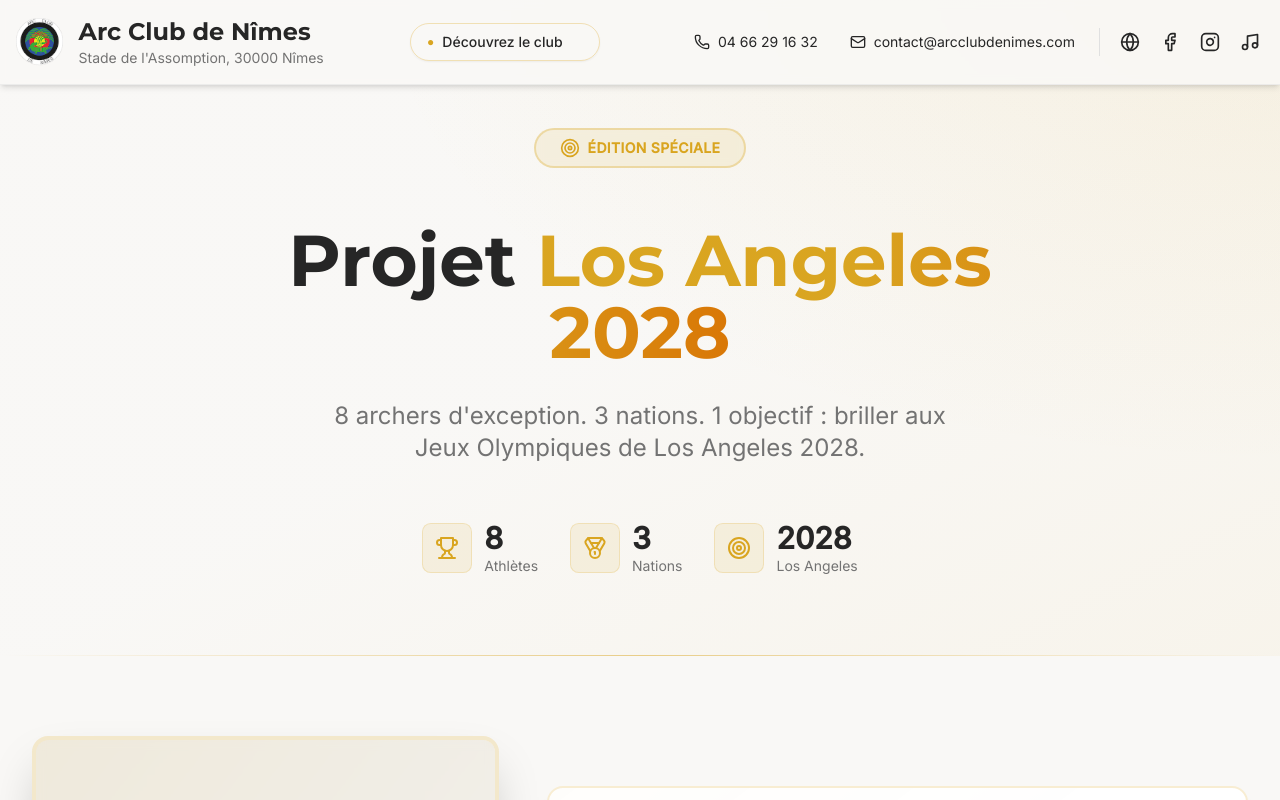
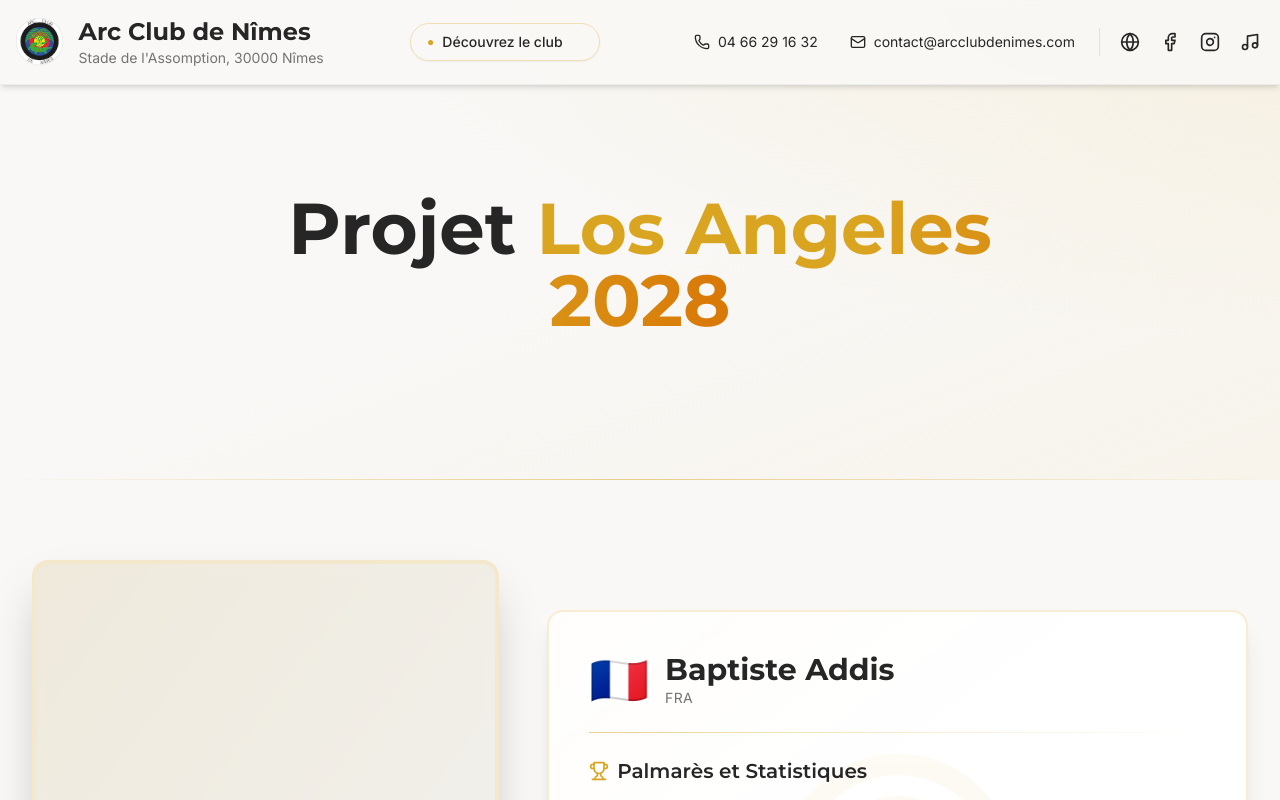
Before and after one commit to nc7hmwtkz4-dot/sg-367be137-3608-459c-9bca-cc2af1e0b7e2-1780337345, a Next.js app: page /los-angeles-2028 in a window 1280 px wide. Shown: the top 800 px of the page. Built offline with nearby package versions, Linux system fonts and the light colour scheme.

Commit message:
Update src/pages/los-angeles-2028.tsx

```diff
--- a/src/pages/los-angeles-2028.tsx
+++ b/src/pages/los-angeles-2028.tsx
@@ -11,16 +11,16 @@ const athletes = [
 { name: "Athlète FR 5", country: "FRA", flag: "🇫🇷" },
 { name: "Franck Eyeni", country: "CIV", flag: "🇨🇮" },
 { name: "Marcelle Diombo", country: "CIV", flag: "🇨🇮" },
-  { name: "Thomas Aubert", country: "SUI", flag: "🇨🇭" },
-];
+{ name: "Thomas Aubert", country: "SUI", flag: "🇨🇭" }];
+
 
 export default function LosAngeles2028() {
   return (
     <>
       <SEO
         title="Projet Los Angeles 2028 - Arc Club de Nîmes"
-        description="Découvrez les 8 athlètes de l'Arc Club de Nîmes en route vers les Jeux Olympiques de Los Angeles 2028."
-      />
+        description="Découvrez les 8 athlètes de l'Arc Club de Nîmes en route vers les Jeux Olympiques de Los Angeles 2028." />
+
       <Header />
 
       {/* Hero Section */}
@@ -29,10 +29,10 @@ export default function LosAngeles2028() {
 
         <div className="container relative z-10">
           <div className="max-w-4xl mx-auto text-center space-y-8">
-            <div className="inline-flex items-center gap-2 px-6 py-2 bg-olympic-gold/10 border-2 border-olympic-gold/30 rounded-full mb-6 backdrop-blur-sm">
-              <Target className="w-5 h-5 text-olympic-gold" />
-              <span className="text-sm font-semibold text-olympic-gold tracking-wide uppercase">Édition Spéciale</span>
-            </div>
+
+
+
+
 
             <h1 className="text-5xl md:text-6xl lg:text-7xl font-bold text-foreground leading-tight fade-in">
               Projet{" "}
@@ -41,41 +41,41 @@ export default function LosAngeles2028() {
               </span>
             </h1>
 
-            <p className="text-xl md:text-2xl text-muted-foreground max-w-2xl mx-auto leading-relaxed fade-in fade-in-delay-1">
-              8 archers d'exception. 3 nations. 1 objectif : briller aux Jeux Olympiques de Los Angeles 2028.
-            </p>
 
-            <div className="flex flex-wrap items-center justify-center gap-8 pt-6 fade-in fade-in-delay-2">
-              <div className="flex items-center gap-3">
-                <div className="p-3 bg-olympic-gold/10 rounded-lg border border-olympic-gold/20">
-                  <Trophy className="w-6 h-6 text-olympic-gold" />
-                </div>
-                <div className="text-left">
-                  <p className="text-3xl font-bold text-foreground">8</p>
-                  <p className="text-sm text-muted-foreground">Athlètes</p>
-                </div>
-              </div>
 
-              <div className="flex items-center gap-3">
-                <div className="p-3 bg-olympic-gold/10 rounded-lg border border-olympic-gold/20">
-                  <Medal className="w-6 h-6 text-olympic-gold" />
-                </div>
-                <div className="text-left">
-                  <p className="text-3xl font-bold text-foreground">3</p>
-                  <p className="text-sm text-muted-foreground">Nations</p>
-                </div>
-              </div>
 
-              <div className="flex items-center gap-3">
-                <div className="p-3 bg-olympic-gold/10 rounded-lg border border-olympic-gold/20">
-                  <Target className="w-6 h-6 text-olympic-gold" />
-                </div>
-                <div className="text-left">
-                  <p className="text-3xl font-bold text-foreground">2028</p>
-                  <p className="text-sm text-muted-foreground">Los Angeles</p>
-                </div>
-              </div>
-            </div>
+
+
+
+
+
+
+
+
+
+
+
+
+
+
+
+
+
+
+
+
+
+
+
+
+
+
+
+
+
+
+
+
           </div>
         </div>
 
@@ -92,8 +92,8 @@ export default function LosAngeles2028() {
               return (
                 <div
                   key={index}
-                  className={`flex flex-col ${isEven ? 'lg:flex-row' : 'lg:flex-row-reverse'} gap-8 lg:gap-12 items-center`}
-                >
+                  className={`flex flex-col ${isEven ? 'lg:flex-row' : 'lg:flex-row-reverse'} gap-8 lg:gap-12 items-center`}>
+
                   {/* Photo de profil */}
                   <div className="w-full lg:w-2/5">
                     <div className="relative aspect-[3/4] rounded-2xl overflow-hidden shadow-2xl border-4 border-olympic-gold/20 group hover:border-olympic-gold/40 transition-all duration-500">
@@ -168,8 +168,8 @@ export default function LosAngeles2028() {
                       </div>
                     </div>
                   </div>
-                </div>
-              );
+                </div>);
+
             })}
           </div>
         </div>
@@ -186,13 +186,13 @@ export default function LosAngeles2028() {
           </p>
           <Link
             href="/"
-            className="inline-flex items-center gap-2 px-8 py-4 bg-olympic-gold text-olympic-gold-foreground font-semibold rounded-lg shadow-lg hover:shadow-xl hover:bg-olympic-gold/90 transition-all duration-300 hover:scale-105"
-          >
+            className="inline-flex items-center gap-2 px-8 py-4 bg-olympic-gold text-olympic-gold-foreground font-semibold rounded-lg shadow-lg hover:shadow-xl hover:bg-olympic-gold/90 transition-all duration-300 hover:scale-105">
+
             Retour à l'accueil
             <ArrowRight className="w-5 h-5" />
           </Link>
         </div>
       </section>
-    </>
-  );
+    </>);
+
 }
```
Lines whose indentation alone changed are shown as unchanged.
